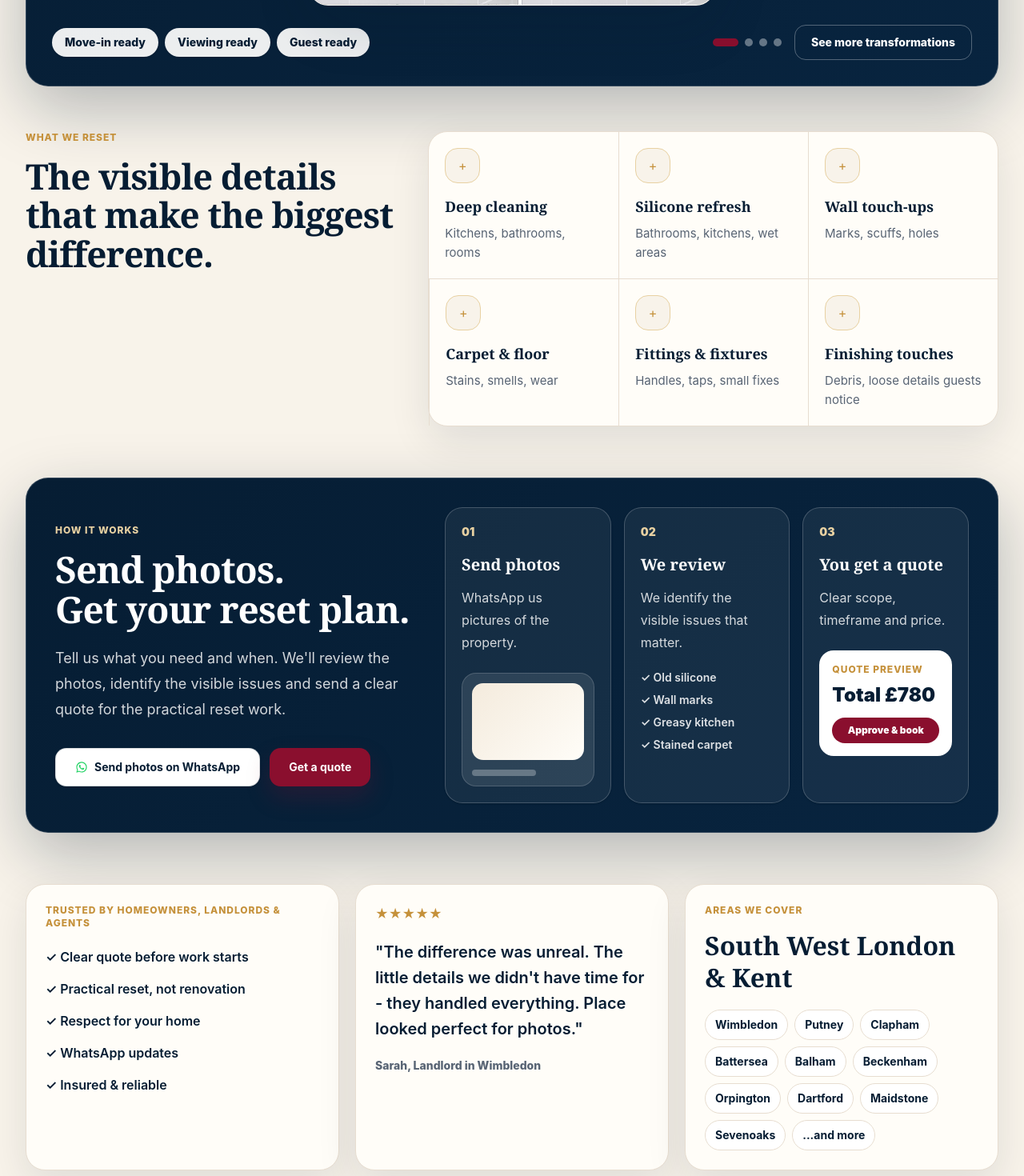
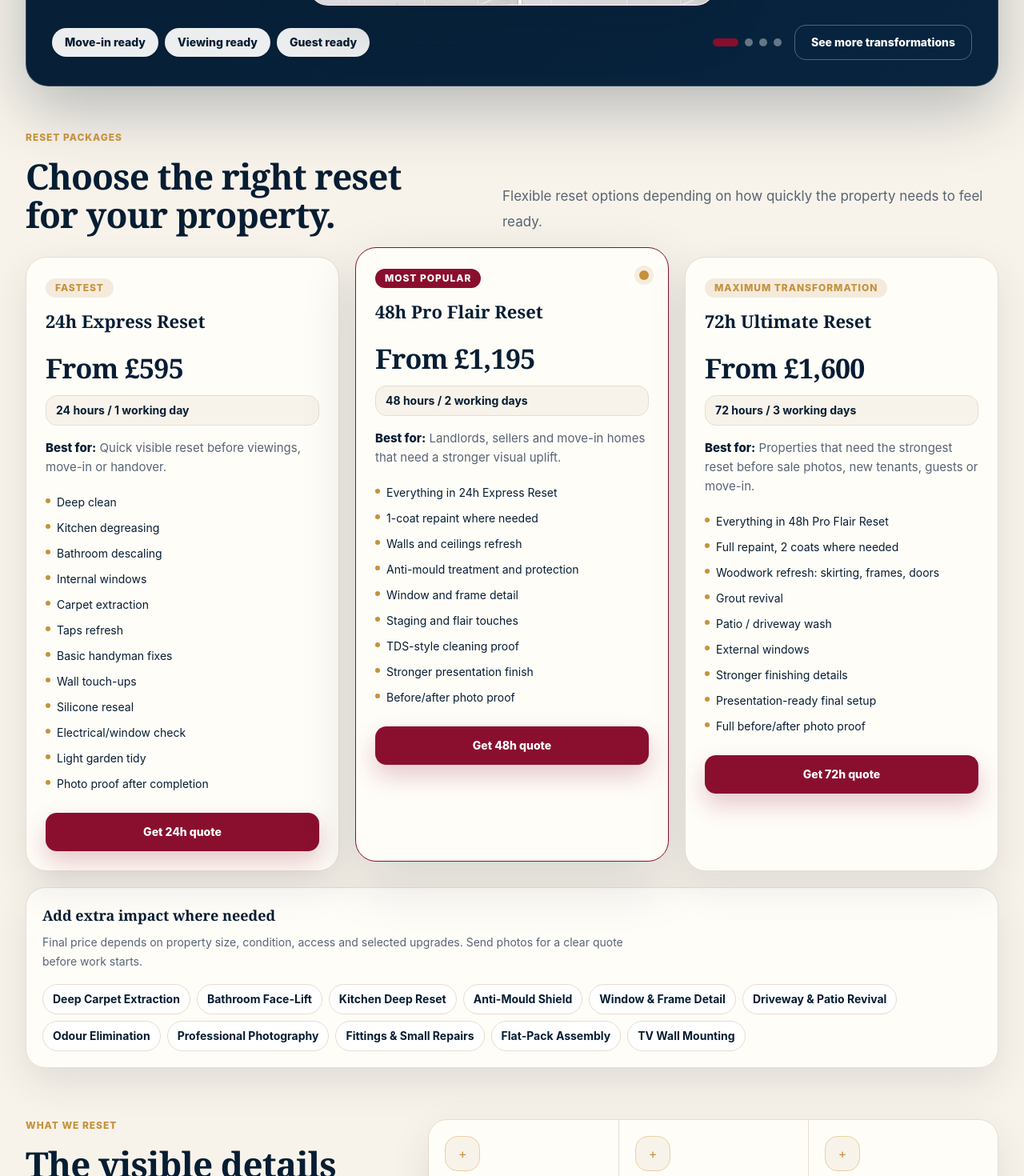
Before and after one commit to RomanKozhushko/Careandflair, a Next.js app: page / in a window 1280 px wide. Shown: the part 1520-2990 px from the top of the page at 80% size. Built offline with nearby package versions, Linux system fonts and the light colour scheme; no server answers.

Commit message:
Add reset package pricing section

```diff
--- a/src/homepage/ApprovedHomePage.tsx
+++ b/src/homepage/ApprovedHomePage.tsx
@@ -156,6 +156,163 @@ function WhatWeReset() {
   );
 }
 
+const resetPackages = [
+  {
+    title: "24h Express Reset",
+    badge: "Fastest",
+    price: "From \u00a3595",
+    duration: "24 hours / 1 working day",
+    bestFor: "Quick visible reset before viewings, move-in or handover.",
+    cta: "Get 24h quote",
+    href: "/quote?preset=24h-express-reset",
+    featured: false,
+    includes: [
+      "Deep clean",
+      "Kitchen degreasing",
+      "Bathroom descaling",
+      "Internal windows",
+      "Carpet extraction",
+      "Taps refresh",
+      "Basic handyman fixes",
+      "Wall touch-ups",
+      "Silicone reseal",
+      "Electrical/window check",
+      "Light garden tidy",
+      "Photo proof after completion",
+    ],
+  },
+  {
+    title: "48h Pro Flair Reset",
+    badge: "Most popular",
+    price: "From \u00a31,195",
+    duration: "48 hours / 2 working days",
+    bestFor: "Landlords, sellers and move-in homes that need a stronger visual uplift.",
+    cta: "Get 48h quote",
+    href: "/quote?preset=48h-pro-flair-reset",
+    featured: true,
+    includes: [
+      "Everything in 24h Express Reset",
+      "1-coat repaint where needed",
+      "Walls and ceilings refresh",
+      "Anti-mould treatment and protection",
+      "Window and frame detail",
+      "Staging and flair touches",
+      "TDS-style cleaning proof",
+      "Stronger presentation finish",
+      "Before/after photo proof",
+    ],
+  },
+  {
+    title: "72h Ultimate Reset",
+    badge: "Maximum transformation",
+    price: "From \u00a31,600",
+    duration: "72 hours / 3 working days",
+    bestFor: "Properties that need the strongest reset before sale photos, new tenants, guests or move-in.",
+    cta: "Get 72h quote",
+    href: "/quote?preset=72h-ultimate-reset",
+    featured: false,
+    includes: [
+      "Everything in 48h Pro Flair Reset",
+      "Full repaint, 2 coats where needed",
+      "Woodwork refresh: skirting, frames, doors",
+      "Grout revival",
+      "Patio / driveway wash",
+      "External windows",
+      "Stronger finishing details",
+      "Presentation-ready final setup",
+      "Full before/after photo proof",
+    ],
+  },
+];
+
+function ResetPackagesSection() {
+  const upgrades = [
+    "Deep Carpet Extraction",
+    "Bathroom Face-Lift",
+    "Kitchen Deep Reset",
+    "Anti-Mould Shield",
+    "Window & Frame Detail",
+    "Driveway & Patio Revival",
+    "Odour Elimination",
+    "Professional Photography",
+    "Fittings & Small Repairs",
+    "Flat-Pack Assembly",
+    "TV Wall Mounting",
+  ];
+
+  return (
+    <section id="packages" className="mx-auto max-w-[1280px] px-4 py-8 sm:px-6 lg:px-8">
+      <div className="grid gap-5 lg:grid-cols-[0.82fr_1.18fr] lg:items-end">
+        <div>
+          <SectionLabel>Reset packages</SectionLabel>
+          <h2 className="mt-4 max-w-[620px] font-serif text-[34px] font-semibold leading-[1.1] tracking-[-0.02em] text-[var(--cf-navy)] lg:text-[44px]">
+            Choose the right reset for your property.
+          </h2>
+        </div>
+        <p className="max-w-[620px] text-[17px] leading-8 text-[var(--cf-text-soft)] lg:justify-self-end">
+          Flexible reset options depending on how quickly the property needs to feel ready.
+        </p>
+      </div>
+
+      <div className="mt-7 grid gap-5 lg:grid-cols-3 lg:items-stretch">
+        {resetPackages.map((item) => (
+          <article
+            key={item.title}
+            className={`relative flex flex-col rounded-[26px] border bg-[var(--cf-cream-card)] p-5 shadow-[var(--cf-shadow-soft)] transition hover:-translate-y-1 sm:p-6 ${
+              item.featured ? "border-[var(--cf-cherry)] lg:-mt-3 lg:mb-3 lg:shadow-[var(--cf-shadow-card)]" : "border-[var(--cf-border)]"
+            }`}
+          >
+            <div className="flex items-start justify-between gap-4">
+              <div>
+                <span className={`inline-flex rounded-full px-3 py-1 text-xs font-extrabold uppercase tracking-[0.08em] ${item.featured ? "bg-[var(--cf-cherry)] text-white" : "bg-[var(--cf-warm-card)] text-[var(--cf-gold)]"}`}>
+                  {item.badge}
+                </span>
+                <h3 className="mt-4 text-[22px] font-extrabold leading-tight text-[var(--cf-navy)]">{item.title}</h3>
+              </div>
+              {item.featured ? <span className="mt-1 h-3 w-3 rounded-full bg-[var(--cf-gold)] shadow-[0_0_0_6px_rgba(197,145,59,0.14)]" aria-hidden="true" /> : null}
+            </div>
+
+            <p className="mt-5 font-serif text-[34px] font-semibold tracking-[-0.02em] text-[var(--cf-navy)]">{item.price}</p>
+            <p className="mt-2 rounded-[14px] border border-[var(--cf-border)] bg-[var(--cf-ivory)] px-3 py-2 text-sm font-bold text-[var(--cf-navy)]">{item.duration}</p>
+            <p className="mt-4 text-[15px] leading-6 text-[var(--cf-text-soft)]"><span className="font-extrabold text-[var(--cf-navy)]">Best for:</span> {item.bestFor}</p>
+
+            <ul className="mt-5 grid gap-2 text-sm leading-6 text-[var(--cf-navy)]">
+              {item.includes.map((included) => (
+                <li key={included} className="flex gap-2">
+                  <span className="mt-[0.45rem] h-1.5 w-1.5 shrink-0 rounded-full bg-[var(--cf-gold)]" aria-hidden="true" />
+                  <span>{included}</span>
+                </li>
+              ))}
+            </ul>
+
+            <Link href={item.href} className="mt-6 inline-flex h-12 w-full items-center justify-center rounded-[14px] bg-[var(--cf-cherry)] px-5 text-sm font-extrabold text-white shadow-[0_14px_30px_rgba(138,15,46,0.22)] transition hover:-translate-y-px hover:bg-[var(--cf-cherry-2)]">
+              {item.cta}
+            </Link>
+          </article>
+        ))}
+      </div>
+
+      <div className="mt-5 rounded-[24px] border border-[var(--cf-border)] bg-[var(--cf-cream-card)] p-5 shadow-[var(--cf-shadow-soft)]">
+        <div className="flex flex-col gap-3 lg:flex-row lg:items-start lg:justify-between">
+          <div>
+            <h3 className="text-lg font-extrabold text-[var(--cf-navy)]">Add extra impact where needed</h3>
+            <p className="mt-2 max-w-3xl text-sm leading-6 text-[var(--cf-text-soft)]">
+              Final price depends on property size, condition, access and selected upgrades. Send photos for a clear quote before work starts.
+            </p>
+          </div>
+        </div>
+        <div className="mt-4 flex flex-wrap gap-2">
+          {upgrades.map((upgrade) => (
+            <span key={upgrade} className="rounded-full border border-[var(--cf-border)] bg-white px-3 py-2 text-sm font-bold text-[var(--cf-navy)]">
+              {upgrade}
+            </span>
+          ))}
+        </div>
+      </div>
+    </section>
+  );
+}
+
 function HowItWorksApproved({ phone }: { phone: string }) {
   const wa = whatsappHref(phone);
 
@@ -273,6 +430,7 @@ export function ApprovedHomePage({ content }: { content: ContentBundle }) {
       <HeroApproved content={content} strongestItem={strongestItem} />
       <TrustFeatureRow />
       <HomepageTransformationCarousel content={homepageTransformations} />
+      <ResetPackagesSection />
       <WhatWeReset />
       <HowItWorksApproved phone={siteSettings.phone} />
       <TrustAreasRow />
```
